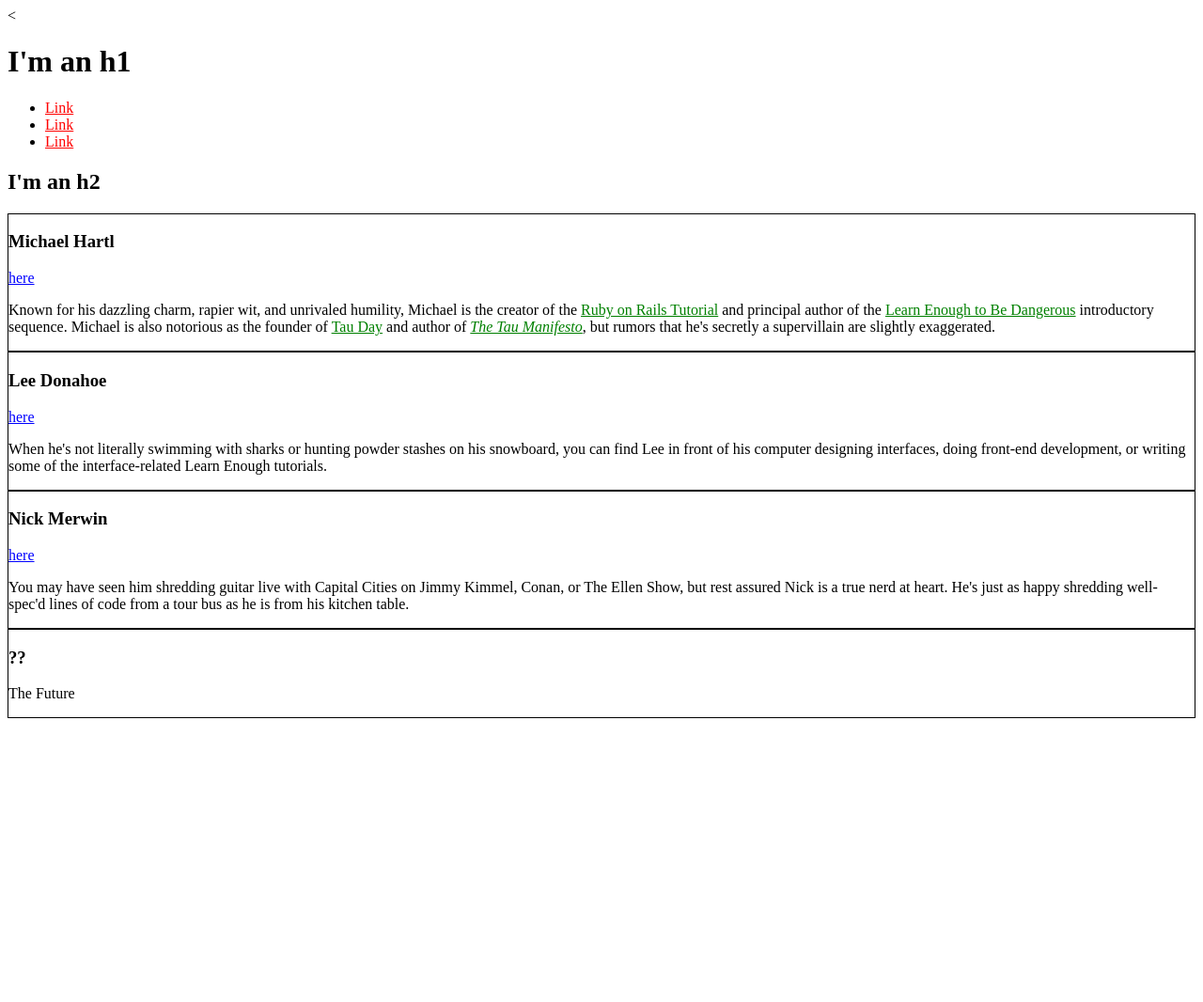
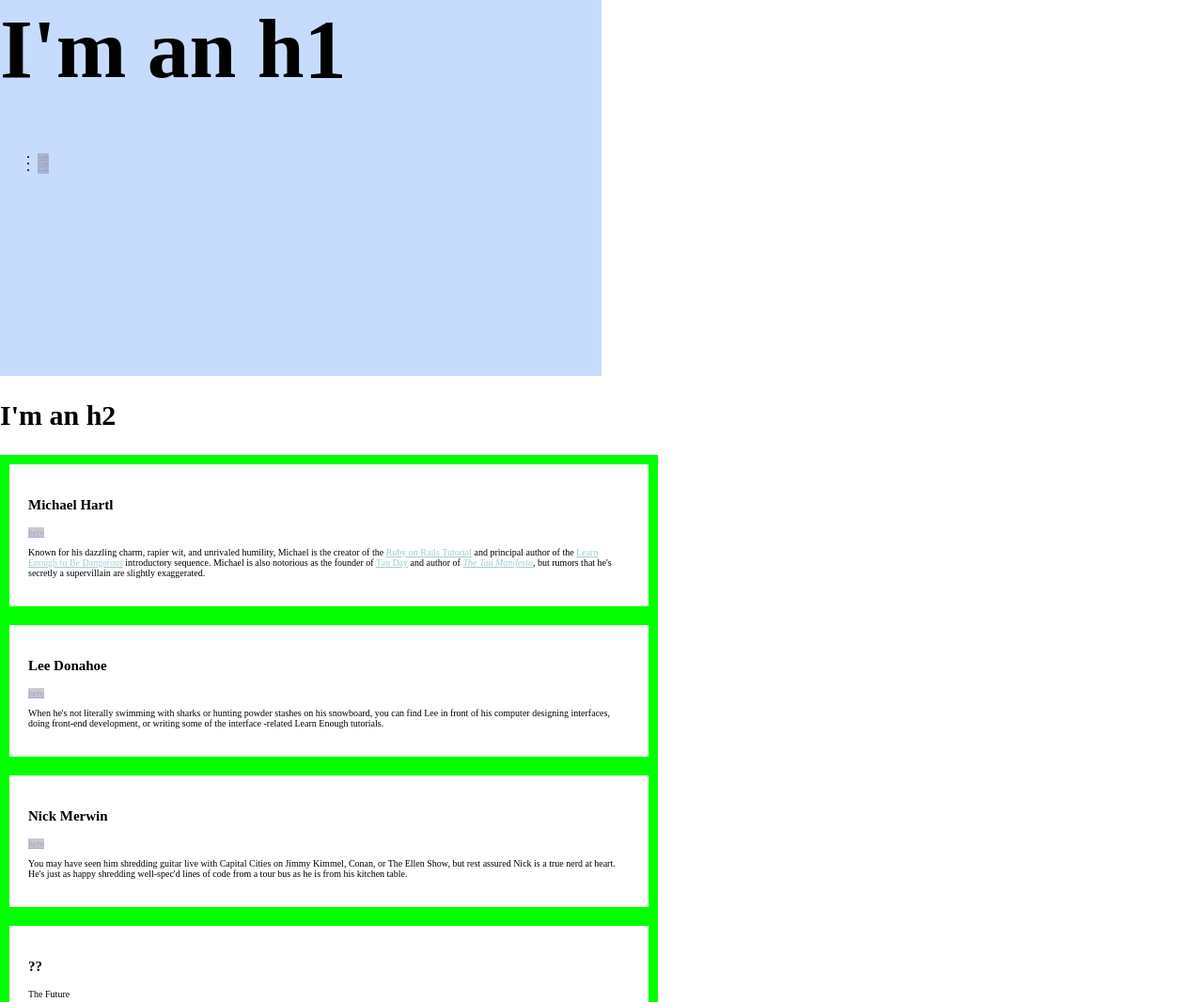
Before and after one commit to chris8008ies/chris8008ies.github.io, a plain HTML site: page index.html in a window 1280 px wide. Shown: the top 1066 px of the page at 94% size. Before the commit the page ends 800 px from the top, so only its background shows below. Drawn offline with Linux system fonts and the light colour scheme.

Commit message:
Add awesome font sizing with vh and vw plus a bunch more, text is small due to 62.5% rule

```diff
--- a/index.html
+++ b/index.html
@@ -1,45 +1,90 @@
-<<!DOCTYPE html>
+<!DOCTYPE html>
 <html>
   <head>
     <title>Test Page: Don't Panic</title>
     <meta charset="utf-8">
       <style>
       /* GLOBAL STYLES */
+      html, body {
+        font-size: 62.5%;
+        margin: 0;
+        padding: 0;
+      }
+      h1 {
+        font-size: 7vw;
+        margin-top: 0;
+      }
       a {
-        color: red;
+        color: rgba(116, 82, 255, .2);
       }
-
+      div.bio-box {
+        border: 10px solid #00ff00;
+      }
+      h2 {
+        font-size: 30px;
+      }
+        /* HERO STYLES */
+        .full-hero {
+          background-color: #c7dbfc;
+          height: 50vh;
+          width: 50vw;
+        }
       /* SOCIAL STYLES */
       .social-link {
-        color: blue;
+        background: rgba(150, 150, 150, .5);
+        color: rgba(0, 0, 255, .2);
       }
 
       /* BIO STYLES */
+      .bio-wrapper {
+        font-size: 24px;
+      }
       .bio-box {
-        border: 1px solid black;
+        border: 10px solid #000000;
+        font-size: 1rem;
+        width: 50%;
+        padding: 20px;
       }
-      .bio-copy a {
-        color: green;
+      .bio-box h1 {
+        border: 10px solid #000000;
+        font-size: 1rem;
+        width: 50%;
+        padding: 20px;
+      }
+      .bio-box h3 {
+        font-size: 1.5em;
+      }
+      .bio-copy  a {
+        color: rgba(150, 200, 200, .9);
+        font-size: 1em;
       }
     </style>
   </head>
   <body>
+
+   <div class="full-hero hero-home">
       <h1>I'm an h1</h1>
       <ul>
         <li>
-        <a href="http://example.com/">Link</a>
+          <a href="http://example.com/" class="social-link">Link</a>
         </li>
         <li>
-        <a href="http://example.com/">Link</a>
+          <a href="http://example.com/" class="social-link">Link</a>
         </li>
         <li>
-        <a href="http://example.com/">Link</a>
+          <a href="http://example.com/" class="social-link">Link</a>
         </li>
       </ul>
+    </div>
+
 <h2>I'm an h2</h2>
+
+  <div class="bio-wrapper">
     <div class="bio-box">
       <h3>Michael Hartl</h3>
-      <a href="http://twitter.com/mhartl" class="social-link">here</a>
+        <a href="http://twitter.com/mhartl" class="social-link">
+      here
+    </a>
     <div class="bio-copy">
       <p>
         Known for his dazzling charm, rapier wit, and unrivaled humility,
@@ -58,33 +103,38 @@
   </div>
   <div class="bio-box">
     <h3>Lee Donahoe</h3>
-      <a href="https://twitter.com/leedonahoe" class="social-link">here</a>
+    <a href="https://twitter.com/leedonahoe" class="social-link">
+      here
+    </a>
     <div class="bio-copy">
       <p>
-          When he's not literally swimming with sharks or hunting powder
-          stashes on his snowboard, you can find Lee in front of his computer
-          designing interfaces, doing front-end development, or writing some of
-          the interface-related Learn Enough tutorials.
+        When he's not literally swimming with sharks or hunting powder stashes on
+        his snowboard, you can find Lee in front of his computer designing
+        interfaces, doing front-end development, or writing some of the interface
+        -related Learn Enough tutorials.
       </p>
     </div>
   </div>
   <div class="bio-box">
     <h3>Nick Merwin</h3>
-      <a href="https://twitter.com/nickmerwin" class="social-link">here</a>
+    <a href="https://twitter.com/nickmerwin" class="social-link">
+      here
+    </a>
     <div class="bio-copy">
       <p>
-          You may have seen him shredding guitar live with Capital Cities on
-          Jimmy Kimmel, Conan, or The Ellen Show, but rest assured Nick is a
-          true nerd at heart. He's just as happy shredding well-spec'd lines
-          of code from a tour bus as he is from his kitchen table.
+        You may have seen him shredding guitar live with Capital Cities on Jimmy
+        Kimmel, Conan, or The Ellen Show, but rest assured Nick is a true nerd at
+        heart. He's just as happy shredding well-spec'd lines of code from a tour
+        bus as he is from his kitchen table.
       </p>
     </div>
   </div>
   <div class="bio-box">
     <h3>??</h3>
+    <div class="bio-copy">
       <p>
         The Future
       </p>
     </div>
-  </body>
-</html>
+  </div>
+</div>
```
Lines whose indentation alone changed are shown as unchanged.
